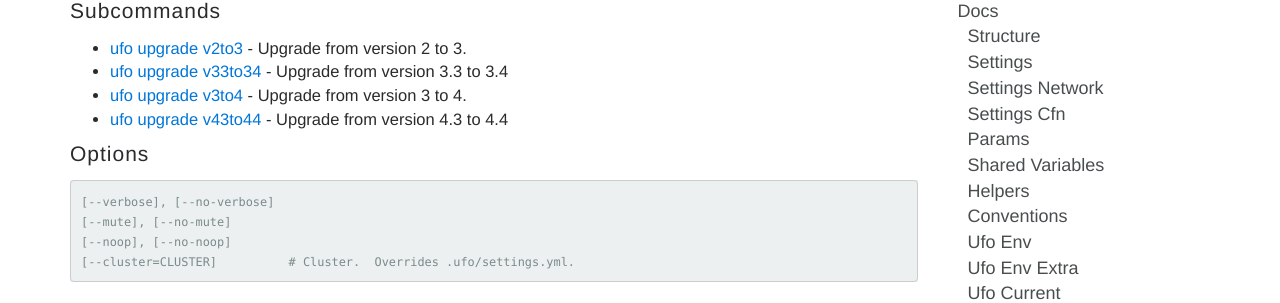
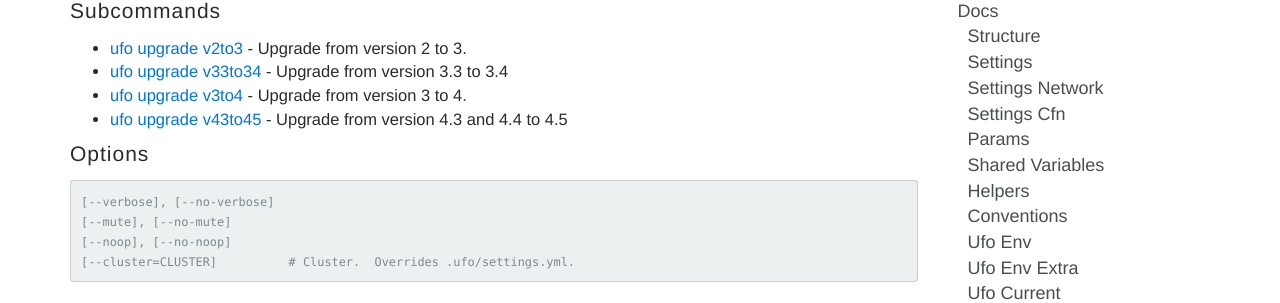
Before and after one commit to boltops-tools/ufo, a Jekyll site: the page built from docs/_reference/ufo-upgrade.md, in a window 1280 px wide and 900 px high. Shown: the part 414-717 px from the top of the window. Built offline with Jekyll 4.4.1, drawn with Linux system fonts in a browser that asks for light colours.

Commit message:
docs updated by circleci

```diff
--- a/docs/_reference/ufo-upgrade.md
+++ b/docs/_reference/ufo-upgrade.md
@@ -16,7 +16,7 @@ upgrade subcommands
 * [ufo upgrade v2to3]({% link _reference/ufo-upgrade-v2to3.md %}) - Upgrade from version 2 to 3.
 * [ufo upgrade v33to34]({% link _reference/ufo-upgrade-v33to34.md %}) - Upgrade from version 3.3 to 3.4
 * [ufo upgrade v3to4]({% link _reference/ufo-upgrade-v3to4.md %}) - Upgrade from version 3 to 4.
-* [ufo upgrade v43to44]({% link _reference/ufo-upgrade-v43to44.md %}) - Upgrade from version 4.3 to 4.4
+* [ufo upgrade v43to45]({% link _reference/ufo-upgrade-v43to45.md %}) - Upgrade from version 4.3 and 4.4 to 4.5
 
 ## Options
 
```
Also changed, not shown: docs/_reference/ufo-upgrade-v43to44.md (deleted, +0 -12 lines), docs/_reference/ufo-upgrade-v43to45.md (added, +12 -0 lines).
